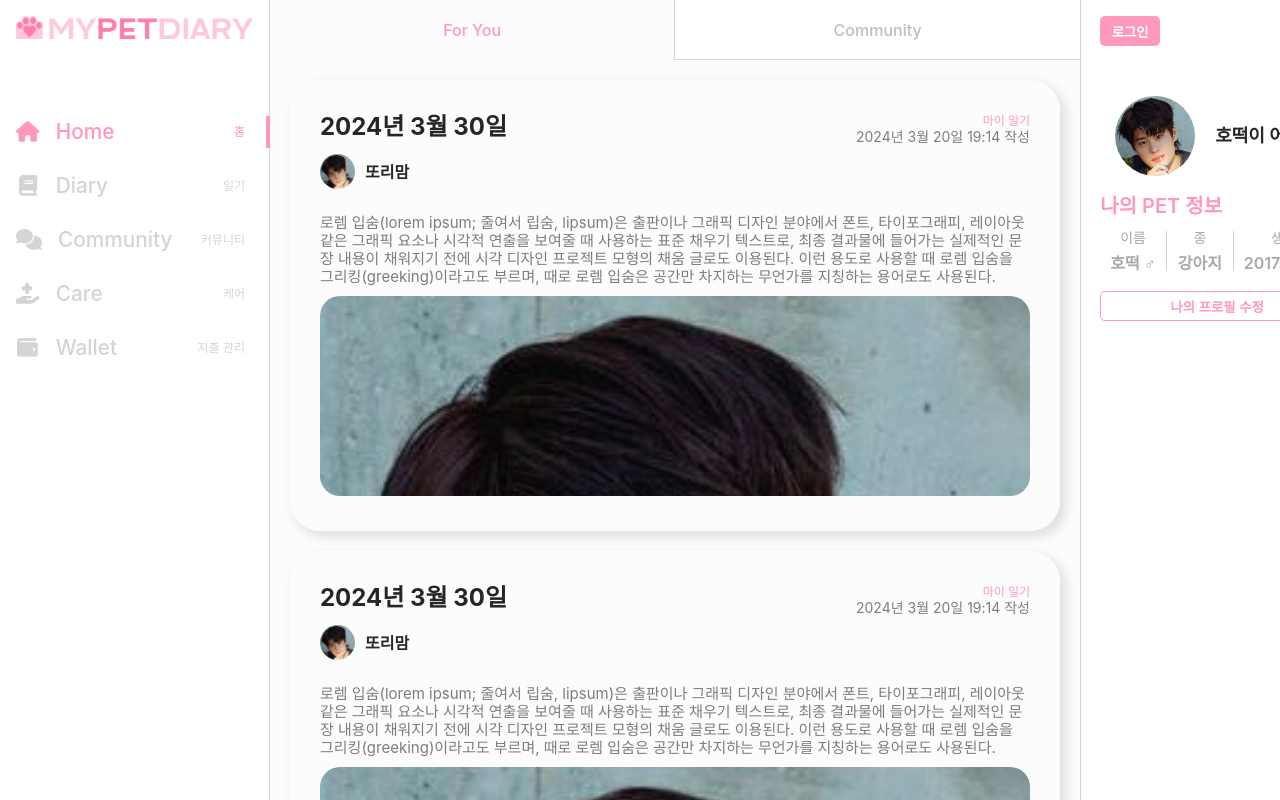
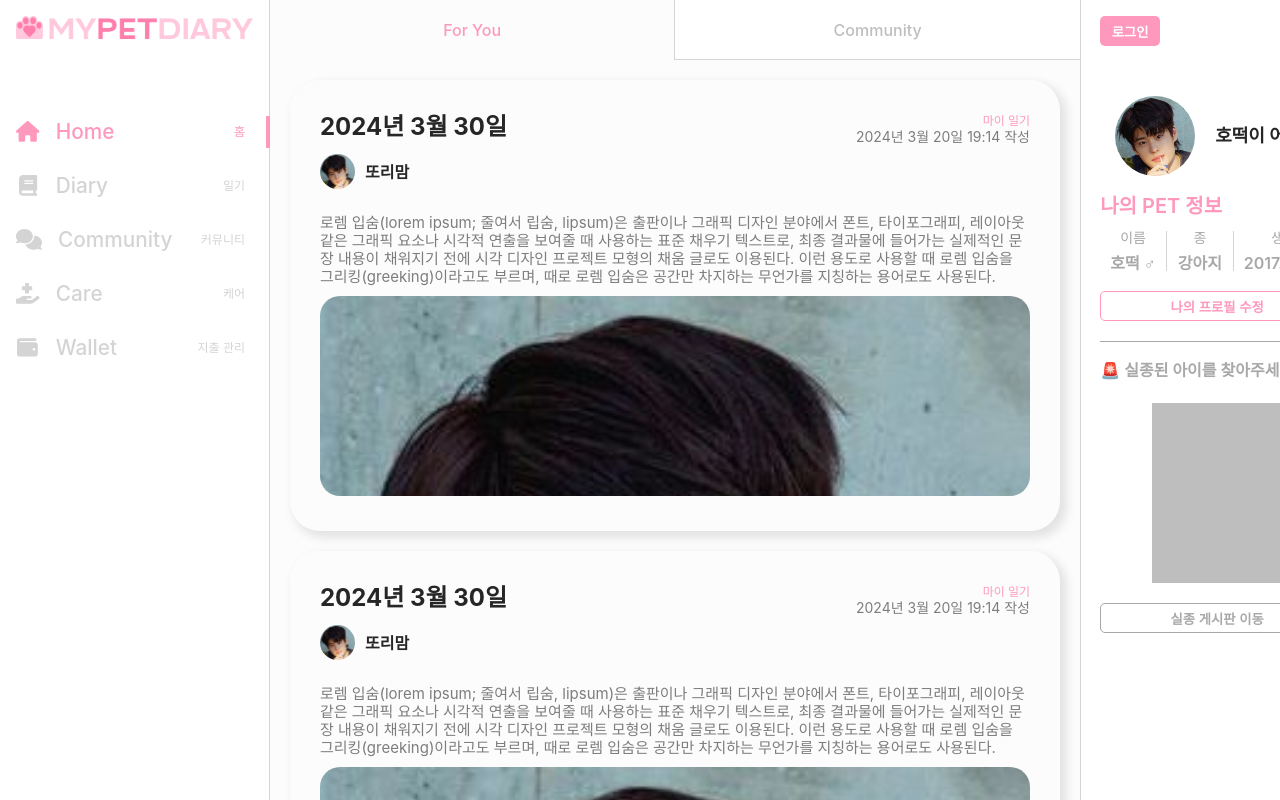
Before and after one commit to MPD-Project/app, a React (Create React App) app in the folder src/main/frontend/: page / in a window 1280 px wide. Shown: the top 800 px of the page. Built offline with nearby package versions, Linux system fonts and the light colour scheme.

Commit message:
F_feat: 전역레이아웃 > 실종게시판 UI 추가

```diff
--- a/src/main/frontend/src/components/GeneralLayout.tsx
+++ b/src/main/frontend/src/components/GeneralLayout.tsx
@@ -5,6 +5,7 @@ import GNB from "./GNB";
 import { PATH } from "../contants/routes";
 import Login from "../pages/Login";
 import Profile from "./Profile";
+import Missingpet from "./Missingpet";
 
 type Props = {
   children: React.ReactNode;
@@ -34,7 +35,8 @@ const GeneralLayout = ({ children }: Props, { ModalClick }: any) => {
         <Link to={PATH.Login}>
           <LoginBtn onClick={showModal}>로그인</LoginBtn>
         </Link>
-        <Profile></Profile>
+        <Profile />
+        <Missingpet />
       </RightMenu>
     </GeneralLayoutContainer>
   );
--- /dev/null
+++ b/src/main/frontend/src/components/Missingpet.tsx
@@ -0,0 +1,45 @@
+import React from "react";
+import styled from "styled-components";
+
+type Props = {};
+
+const Missingpet = (props: Props) => {
+  return (
+    <MissingPetContainer>
+      <h5>🚨 실종된 아이를 찾아주세요</h5>
+      <div></div>
+      <button>실종 게시판 이동</button>
+    </MissingPetContainer>
+  );
+};
+
+const MissingPetContainer = styled.div`
+  padding-top: 20px;
+  margin-top: 20px;
+  width: 100%;
+  border-top: 1px solid var(--color-visible40);
+  h5 {
+    margin-bottom: 25px;
+    font-weight: 600;
+    color: var(--color-visible40);
+  }
+  div {
+    margin: auto;
+    width: 130px;
+    height: 180px;
+    background-color: var(--color-visible30);
+  }
+  button {
+    width: 100%;
+    height: 30px;
+    border: 1px solid var(--color-visible40);
+    color: var(--color-visible40);
+    font-weight: 600;
+    background-color: var(--color-visible00);
+    border-radius: 5px;
+    margin-top: 20px;
+    cursor: pointer;
+  }
+`;
+
+export default Missingpet;
```
